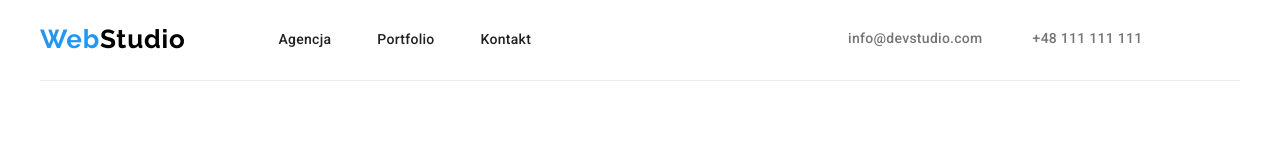
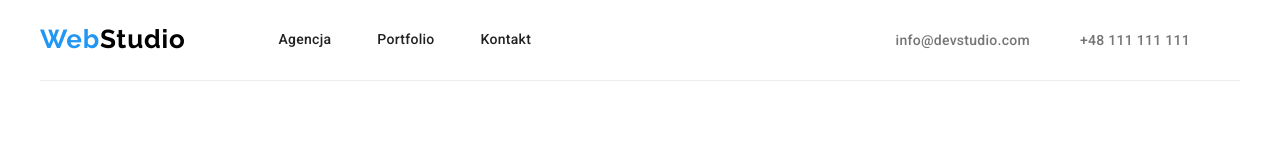
Before and after one commit to DawidForst/goit-markup-hw-03, a plain HTML site: page portfolio.html in a window 1280 px wide. Shown: the top 160 px of the page. Drawn offline with nearby package versions, Linux system fonts and the light colour scheme.

Commit message:
zadanie 3.6

```diff
--- a/css/style.css
+++ b/css/style.css
@@ -107,12 +107,12 @@ body {
   padding-right: 46px;
 }
 
-.flex-parent {
+/* .flex-parent {
   display: flex;
   align-items: center;
-  /* border: solid red; */
+
   margin-left: 271px;
-}
+} */
 
 .nav {
   line-height: 1.14;
--- a/portfolio.html
+++ b/portfolio.html
@@ -36,13 +36,13 @@
         </ul>
       </nav>
 
-      <ul class="flex-parent">
-        <li class="li-contact">
+      <ul class="li-contact">
+        <li>
           <a class="top-contact1" href="mailto:info@devstudio.com"
             >info@devstudio.com</a
           >
         </li>
-        <li class="li-contact">
+        <li>
           <a class="top-contact" href="tel:+48111111111">+48 111 111 111</a>
         </li>
       </ul>
```
Also changed, not shown: index.html (+2 -4 lines).
